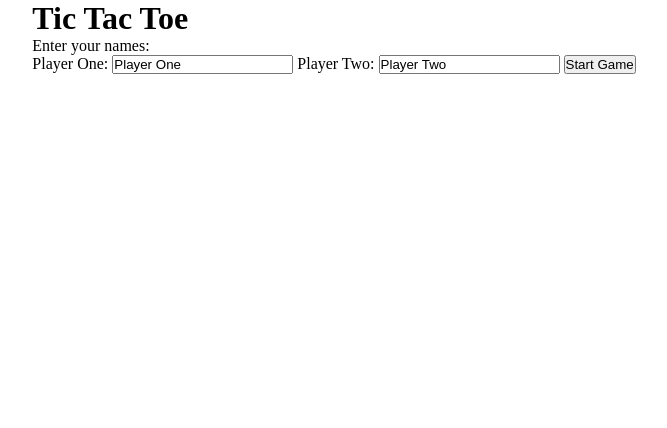
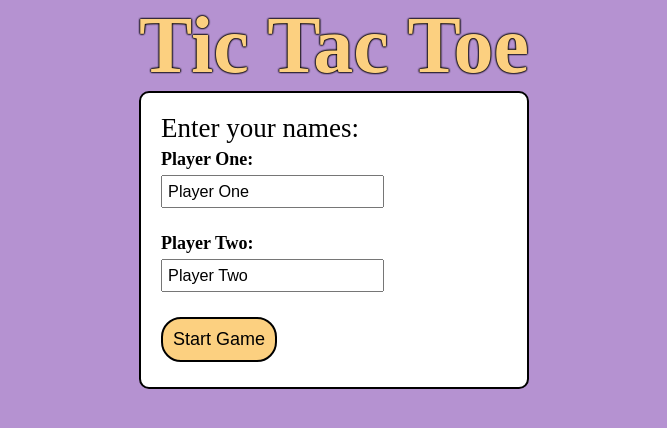
Before and after one commit to lufi479/tic-tac-toe, a plain HTML site: page index.html in a window 1280 px wide. Shown: the whole page, without its empty margins (306-973 px from the left). Drawn offline with Linux system fonts and the light colour scheme.

Commit message:
Add design to the begining name input

```diff
--- a/index.html
+++ b/index.html
@@ -16,15 +16,17 @@
     </div>
     <div class="begin">
         <h1>Tic Tac Toe</h1>
-        <form action="#" class="name-form">
-            <div class="form-header">Enter your names:</div>
-            <label for="player-one-name">Player One:</label>
-            <input id="player-one-name" name="one-name" type="text" value="Player One" required>
+        <div class="form-container">
+            <form action="#" class="name-form">
+                <div class="form-header">Enter your names:</div>
+                <label for="player-one-name">Player One:</label>
+                <input id="player-one-name" name="one-name" type="text" value="Player One" maxlength="20" required>
 
-            <label for="player-two-name">Player Two:</label>
+                <label for="player-two-name">Player Two:</label>
 
-            <input id="player-two-name" name="two-name" type="text" value="Player Two" required>
-            <button type="submit" id="start-btn">Start Game</button>
-        </form>
+                <input id="player-two-name" name="two-name" type="text" value="Player Two" maxlength="20" required>
+                <button type="submit" id="start-btn" class="ui-btn">Start Game</button>
+            </form>
+        </div>
     </div>
 </html>
--- a/styles.css
+++ b/styles.css
@@ -4,6 +4,10 @@
 
     --blue: rgb(150, 201, 248);
     --dark-blue: rgb(60, 119, 175);
+
+    --purple: rgb(181, 146, 209);
+
+    --yellow: rgb(252, 208, 128);
 }
 
 * {
@@ -14,6 +18,59 @@ body {
     display: flex;
     flex-direction: column;
     align-items: center;
+    background-color: var(--purple);
+}
+
+h1 {
+    font-size: 80px;
+    color: var(--yellow);
+    text-shadow: 0 0 2px black, 0 0 2px black, 0 0 2px black, 0 0 2px black;
+}
+
+button{
+    cursor: pointer;
+}
+
+.form-container {
+    background-color: white;
+    padding: 20px;
+    border: 2px solid black;
+    border-radius: 10px;
+}
+
+.name-form{
+    display: block;
+    font-size: 18px;
+
+}
+form>.form-header{
+    font-size: 1.5em;
+}
+
+form *{
+    display: block;
+    margin-bottom: 5px
+}
+
+form>label{
+    font-weight: bold;
+}
+
+form input {
+    margin-bottom: 25px;
+    font-size: .9em;
+}
+
+button.ui-btn{
+    padding:10px;
+    font-size: 18px;
+    background-color: var(--yellow);
+    border-radius: 20px;
+    border: 2px solid black;
+}
+
+input[type="text"]{
+    padding: 5px;
 }
 
 .game{
@@ -50,8 +107,12 @@ body {
     border: none;
 }
 
+button:hover{
+    box-shadow: 0px 0px 5px rgba(0, 0, 0, 1) inset;
+}
+
 .spot:hover{
-    box-shadow: 0px 0px 5px rgba(0, 0, 0, 1) inset;
+
     background-color: rgb(240, 240, 240);
 }
 
```
